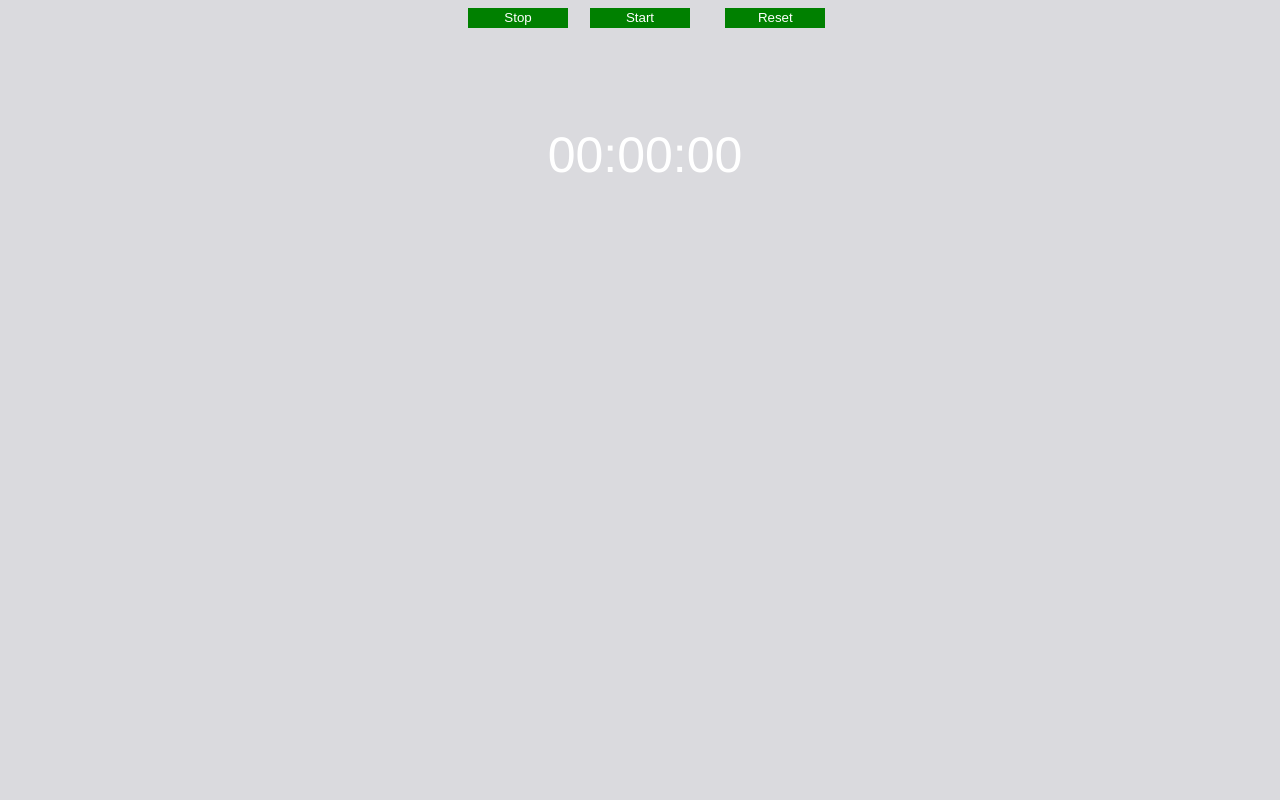
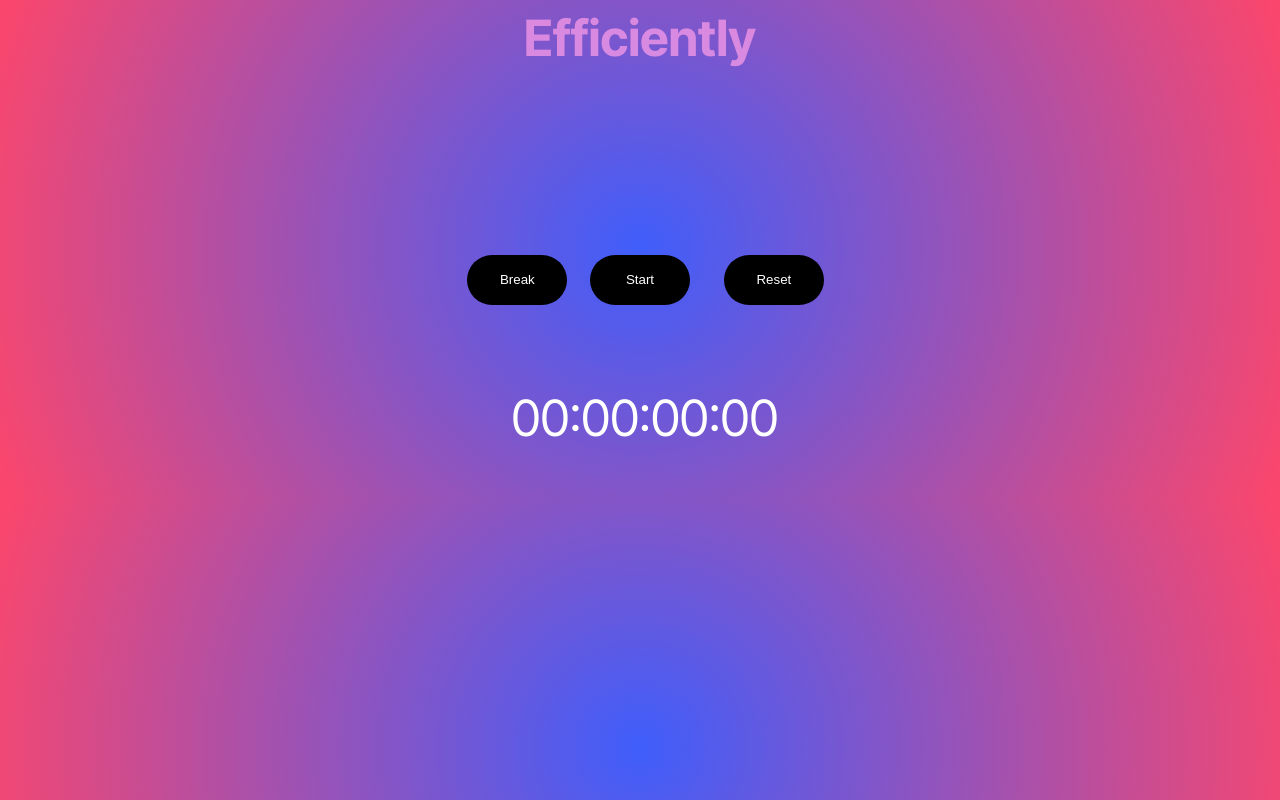
Before and after one commit to mikusshit/Efficiently, a plain HTML site: page index.html in a window 1280 px wide. Drawn offline with Linux system fonts and the light colour scheme.

Commit message:
mm
optimization changes and visual too

```diff
--- a/index.css
+++ b/index.css
@@ -1,70 +1,70 @@
+
+@import url('https://fonts.googleapis.com/css2?family=Inter+Tight:ital,wght@0,100..900;1,100..900&display=swap');
+
 body {
-    background-color: rgb(218, 218, 222);
-    font-family: Helvetica, sans-serif
+    font-family: 'Inter Tight', sans-serif;
+    background-image:  url(bg.png);
+    background: rgb(63,94,251);
+    background: -moz-radial-gradient(circle at center, rgba(63,94,251,1) 0%, rgba(252,70,107,1) 100%);
+    background: -webkit-radial-gradient(circle at center, rgba(63,94,251,1) 0%, rgba(252,70,107,1) 100%);
+    background: radial-gradient(circle at center, rgba(63,94,251,1) 0%, rgba(252,70,107,1) 100%);
+    filter: progid:DXImageTransform.Microsoft.gradient(startColorstr="#3f5efb",endColorstr="#fc466b",GradientType=1);
 }
-#start {
-    background-color: green;
+#container {
+    width: 100%;
+    height: 100%;
+    margin-top: 200px;
+
+}
+
+button {
+    border-radius: 50px;
+    margin-top: 200px;
+    height: 50px;
+    background-color: rgb(0, 0, 0);
     border: none;
     color: white;
-    height:20px;
     width:100px;
     margin: -20px -50px;
     position:relative;
     top:50%;
-    left:50%;
     cursor: pointer;
     transition: background-color 0.5s;
 
 }
+.title {
+    font-size: 50px;
+    margin-top: 0;
+    margin-bottom: 200px;
+    width: 100%;
+    display: flex;
+    justify-content: center;
+    align-items: center;
+    text-align: center;
+    color: rgba(255, 158, 232, 0.715)
+}
 
-#stop {
-    background-color: green;
-    border: none;
-    color: white;
-    height:20px;
-    width:100px;
-    margin: -20px -50px;
-    position:relative;
-    top:50%;
+#start {
+    left:50%;
+
+
+}
+
+#break {
     left:40%;
-    cursor: pointer;
-    transition: background-color 0.5s;
+
 
 }
 #reset {
-    background-color: green;
-    border: none;
-    color: white;
-    height:20px;
-    width:100px;
-    margin: -20px -50px;
-    position:relative;
-    top:50%;
     left:60%;
-    cursor: pointer;
-    transition: background-color 0.5s;
+
 }
 
-
-#start:hover {
-    background-color: rgb(24, 146, 58);
+button:hover {
+    background-color: rgb(123, 123, 123);
 }
-#reset:hover {
-    background-color: rgb(24, 146, 58);
-}
-#stop:hover {
-    background-color: rgb(24, 146, 58);
-}
-#start:active {
-    background-color: rgb(36, 189, 79); }
-#reset:active {
-    background-color: rgb(36, 189, 79); }
-#stop:active {
-    background-color: rgb(36, 189, 79); }
-
-
-
-
+button:active {
+    background-color: rgb(75, 75, 75); }
 
 #time {
     color: white;
--- a/index.html
+++ b/index.html
@@ -3,14 +3,21 @@
 <head>
     <meta charset="UTF-8">
     <meta name="viewport" content="width=device-width, initial-scale=1.0">
-    <title>pomodoro timer</title>
+    <title>Pomodoro Timer</title>
     <link rel="stylesheet" href="index.css">
+    <link rel="stylesheet" href="https://cdnjs.cloudflare.com/ajax/libs/font-awesome/6.6.0/css/all.min.css" integrity="sha512-Kc323vGBEqzTmouAECnVceyQqyqdsSiqLQISBL29aUW4U/M7pSPA/gEUZQqv1cwx4OnYxTxve5UMg5GT6L4JJg==" crossorigin="anonymous" referrerpolicy="no-referrer" />
 </head>
 <body>
-    <button id = "start">Start</button>
-    <button id = "stop">Stop</button>
-    <button id = "reset">Reset</button>
-    <p id = "time">00:00:00</p>
+    <h1 class="title">Efficiently</h1>
+
+    <div id="container">
+        <button id="start">Start</button>
+        <button id="break">Break</button>
+        <button id="reset">Reset</button>
+        <p id="time">00:00:00</p>
+    </div>
+
+
     <script src="index.js"></script>
 </body>
 </html>
--- a/index.js
+++ b/index.js
@@ -1,22 +1,26 @@
 var start = document.getElementById("start");
-var stop = document.getElementById("stop");
+var stop = document.getElementById("break");
 var reset = document.getElementById("reset");
 var time = document.getElementById("time");
 
 var seconds = 0;
 var minutes = 0;
 var hours = 0;
+var ms = 0;
 var running = false;
 var interval;
 
 function updateDisplay() {
-    time.textContent = `${hours.toString().padStart(2, '0')}:${minutes.toString().padStart(2, '0')}:${seconds.toString().padStart(2, '0')}`;
+    time.textContent = `${hours.toString().padStart(2, '0')}:${minutes.toString().padStart(2, '0')}:${seconds.toString().padStart(2, '0')}:${ms.toString().padStart(2, '0')}`;
 }
 
 start.addEventListener("click", function() {
     if (!running) {
         running = true;
         interval = setInterval(function() {
+            ms++;
+            if (ms == 100) {
+                ms = 0;
                 seconds++;
                 if (seconds == 60) {
                     seconds = 0;
@@ -26,8 +30,9 @@ start.addEventListener("click", function() {
                         hours++;
                     }
                 }
+            }
             updateDisplay();
-        }, 1000);
+        }, 10); // Update every 10ms for smoother millisecond updates
     }
 });
 
@@ -39,6 +44,7 @@ stop.addEventListener("click", function() {
 reset.addEventListener("click", function() {
     running = false;
     clearInterval(interval);
+    ms = 0;
     seconds = 0;
     minutes = 0;
     hours = 0;
```
Lines whose indentation alone changed are shown as unchanged.
